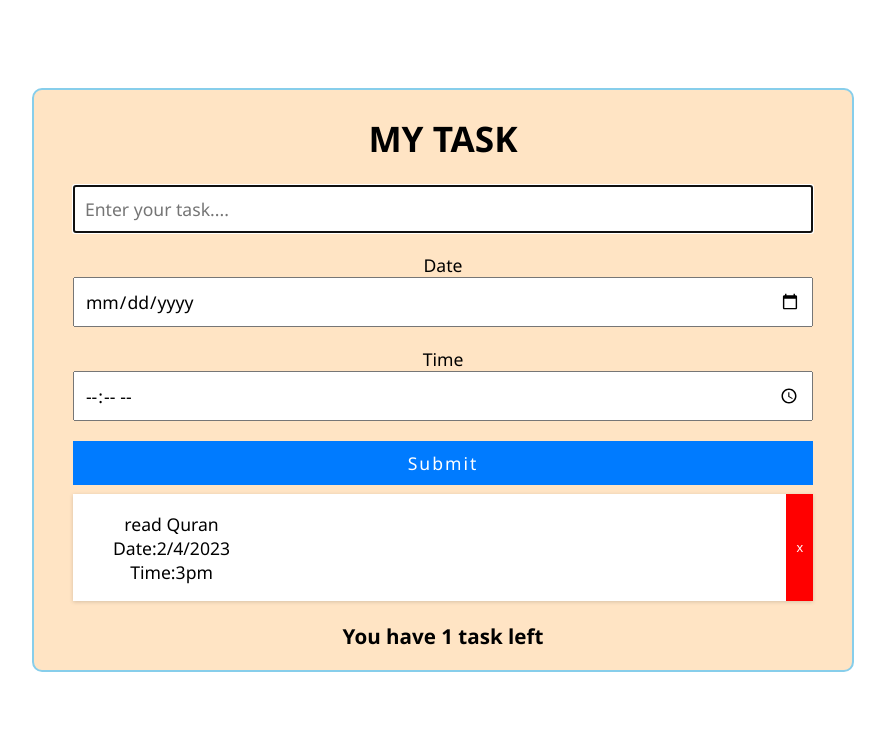
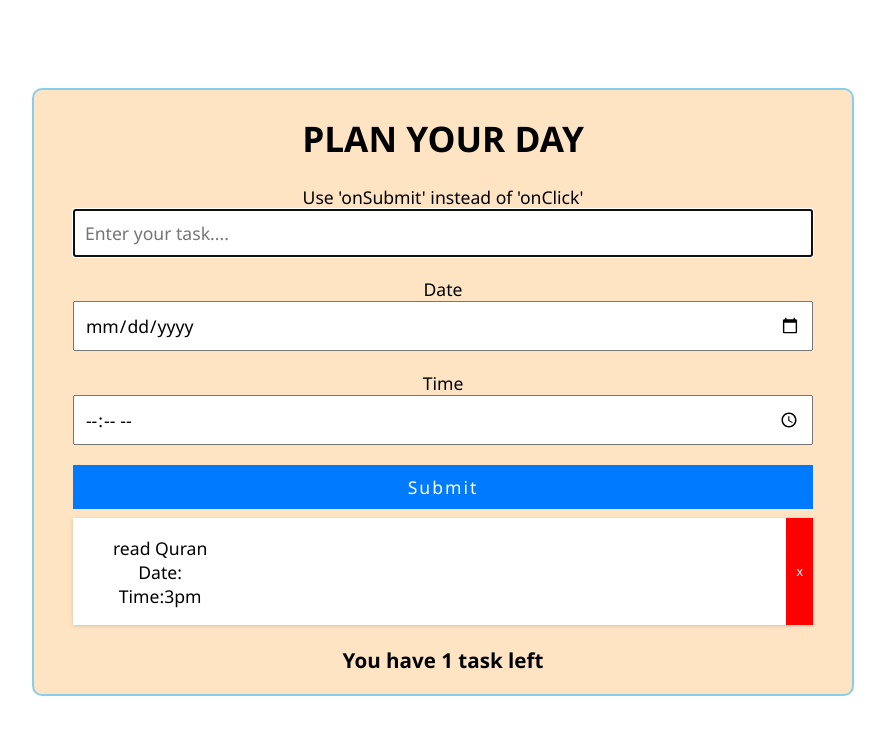
Before and after one commit to eemanDigital/react_fundamentals, a React (Create React App) app: page / in a window 1280 px wide. Shown: the top 734 px of the page, without its empty margins (197-1082 px from the left). Built offline with nearby package versions, Linux system fonts and the light colour scheme; the HTML template or start-up script is replaced by a standard one.

Commit message:
just fixed the map is not a function error

```diff
--- a/src/App.js
+++ b/src/App.js
@@ -6,61 +6,41 @@ const App = () => {
   const [tasks, setTasks] = useState([
     {
       id: 1,
-      message: "read Quran",
+      text: "read Quran",
       date: "2/4/2023",
       time: "3pm",
     },
   ]);
 
-  const [state, setState] = useState("");
-  const [addNotice, setAddNotice] = useState(false);
-  const [deleteNotice, setDeleteNotice] = useState(false);
+  // // const [state, setState] = useState("");
+  // const [addNotice, setAddNotice] = useState(false);
+  // const [deleteNotice, setDeleteNotice] = useState(false);
 
-  const handleSubmit = (e) => {
-    e.preventDefault();
-    if (!tasks) return;
-    console.log("Form Submitted");
-    const newId = Date.now(); //used as placeholder for ID
-    const newTask = { id: newId, tasks };
+  // useEffect(() => {
+  //   setTimeout(() => {
+  //     setAddNotice(false); //removes add notification
+  //     setDeleteNotice(false); //remove delete notification
+  //   }, 2000);
 
-    const updatedTasks = [...tasks, newTask];
-    setState(updatedTasks);
-    setAddNotice(true);
-    setTasks("");
-  };
-
-  //handle removal of task
-
-  const handleDelete = (id) => {
-    const removeTask = tasks.filter((task) => task.id !== id);
-    setTasks(removeTask);
-    setDeleteNotice(true);
-  };
-
-  useEffect(() => {
-    setTimeout(() => {
-      setAddNotice(false); //removes add notification
-      setDeleteNotice(false); //remove delete notification
-    }, 2000);
-
-    return clearTimeout();
-  }, [handleDelete]);
+  //   return clearTimeout();
+  // }, [handleDelete]);
 
   return (
     <>
       <div className="container">
         <Form
-          title="my task"
-          handleSubmit={handleSubmit}
-          addNotice={addNotice}
-          deleteNotice={deleteNotice}
-          state={state}
-          setState={setState}
+          title="plan your day"
+          // handleSubmit={handleSubmit}
+          // addNotice={addNotice}
+          // deleteNotice={deleteNotice}
+          // state={state}
+          // setState={setState}
           tasks={tasks}
-          handleDelete={handleDelete}
+          // handleDelete={handleDelete}
           setTasks={setTasks}
         />
       </div>
+      {/* <Tasks tasks={tasks} /> */}
     </>
   );
 };
--- a/src/components/Form.js
+++ b/src/components/Form.js
@@ -1,49 +1,70 @@
-import { useEffect, useRef } from "react";
+import { useEffect, useRef, useState } from "react";
 import Tasks from "./Tasks";
 
 const Form = ({
   title,
-  handleSubmit,
-  addNotice,
+  // addNotice,
   tasks,
-  handleDelete,
-  deleteNotice,
-  state,
   setTasks,
+  // deleteNotice,
 }) => {
+  const [text, setText] = useState("");
+  const [day, setDay] = useState("");
+  const [time, setTime] = useState("");
+
   const myRef = useRef();
+
+  const handleSubmit = (e) => {
+    e.preventDefault();
+    if (!text) return;
+    console.log("Form Submitted");
+    const newId = Date.now(); //used as placeholder for ID
+    const newTask = { id: newId, text, day, time };
+    // console.log(newTask);
+
+    const updatedTasks = [...tasks, newTask];
+    console.log(updatedTasks);
+    setTasks(updatedTasks);
+    // setAddNotice(true);
+    // setTasks("");
+  };
+
+  //handle removal of task
+
+  const handleDelete = (id) => {
+    const removeTask = tasks.filter((task) => task.id !== id);
+    setTasks(removeTask);
+    // setDeleteNotice(true);
+  };
 
   useEffect(() => {
     myRef.current.focus();
   }, []);
-
   return (
     <>
       <div className="form-container">
         <h1>{title.toUpperCase()}</h1>
         <form onSubmit={handleSubmit} action="">
           {" "}
-          {/* Use 'onSubmit' instead of 'onClick' */}
+          Use 'onSubmit' instead of 'onClick'
           <input
             ref={myRef}
             type="text"
-            value={tasks.message}
-            onChange={(e) => setTasks(e.target.value)}
+            value={text}
+            onChange={(e) => setText(e.target.value)}
             placeholder="Enter your task...."
           />
-          <label htmlFor="date" value={tasks.date}>
-            Date
-          </label>
+          <label htmlFor="date">Date</label>
           <input
             type="date"
-            value={tasks.date}
-            onChange={(e) => setTasks(e.target.value)}
+            value={day}
+            onChange={(e) => setDay(e.target.value)}
           />
           <label htmlFor="time">Time</label>
           <input
             type="time"
-            value={tasks.time}
-            onChange={(e) => setTasks(e.target.value)}
+            value={time}
+            onChange={(e) => setTime(e.target.value)}
           />
           <button className="btn1" type="submit">
             Submit
@@ -51,7 +72,7 @@ const Form = ({
         </form>
 
         {/* give notice of added task */}
-        {addNotice && (
+        {/* {addNotice && (
           <div className="notice">
             <p>task added</p>
           </div>
@@ -61,7 +82,7 @@ const Form = ({
           <div className="notice">
             <p>task deleted</p>
           </div>
-        )}
+        )} */}
 
         <Tasks tasks={tasks} handleDelete={handleDelete} />
       </div>
--- a/src/components/Task.js
+++ b/src/components/Task.js
@@ -5,10 +5,10 @@ function Task({ task, handleDelete }) {
     <div className="ul_container">
       <ul>
         <li>
-          {task.message}
+          {task.text}
           <li>
             Date:
-            {task.date}
+            {task.day}
             <li>Time:{task.time}</li>
           </li>
         </li>
--- a/src/components/Tasks.js
+++ b/src/components/Tasks.js
@@ -1,11 +1,13 @@
 import React from "react";
 import Task from "./Task";
 
+// function Tasks({ tasks, handleDelete }) {
 function Tasks({ tasks, handleDelete }) {
   return (
     <>
       {tasks.map((task) => {
         return <Task key={task.id} task={task} handleDelete={handleDelete} />;
+        // return <Task key={task.id} task={task} />;
       })}
 
       <div className="task_number">
```
